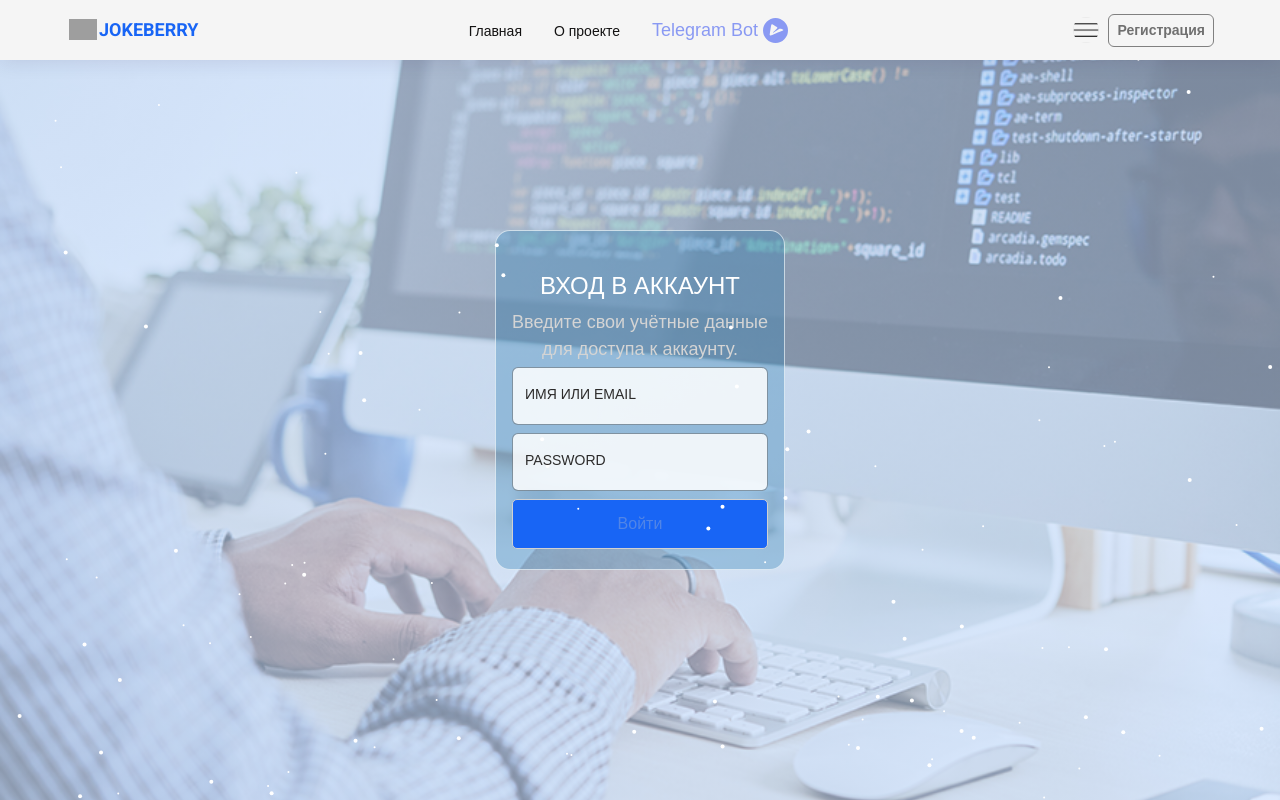
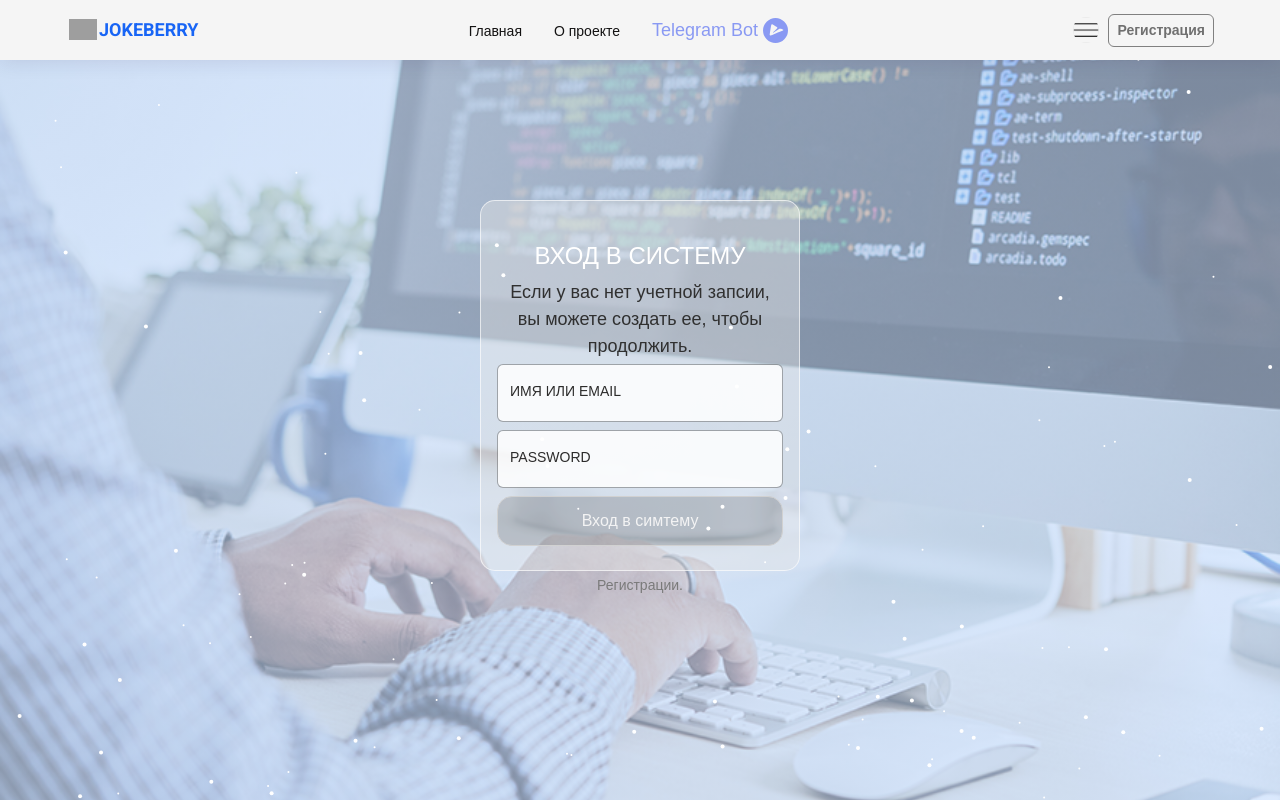
Before and after one commit to dankfedorov/Jokeberry-Frontend, a React app: page /login in a window 1280 px wide. Built offline with nearby package versions, Linux system fonts and the light colour scheme; grey boxes are pictures that could not be loaded.

Commit message:
changed about

```diff
--- a/src/assets/styles/sendform.css
+++ b/src/assets/styles/sendform.css
@@ -26,10 +26,10 @@ body {
   border: 1px solid #ffffffa2;
   border-radius: 15px;
   color: white;
-background-color: #2e7eb357;
+background-color: #e4e4e46c;
 }
 .login__descr {
-  color: #d4d4d4;
+  color: #303030;
 }
 .block {
   background-color: rgb(226, 226, 226);
@@ -49,10 +49,11 @@ background-color: #2e7eb357;
   background-color: rgba(255, 255, 255, 0.986);
 }
 .card-block button {
+  background-color: #1817172c;
   padding: 12px 39px;
-  border-radius: 5px;
+  border-radius: 15px;
   border-color: #d1d1d1;
-  color: #c9c9c952;
+  color: #f5f5f5f8;
   transition: 0.3s;
   min-width: 220px;
 }
--- a/src/pages/LoginPage.js
+++ b/src/pages/LoginPage.js
@@ -62,17 +62,19 @@ const MyForm = () => {
 
   return (
     <div className="container__login d-flex ">
+      <div className="text-center">
 
-        <div className="text-center card-block">
+        <div className="card-block">
 
-          <div className="">
           <div className="p-3">
-              <h4>ВХОД В АККАУНТ</h4>
-              <p className="login__descr mb-1">
-                Введите свои учётные данные<br></br> для доступа к аккаунту.
+            <h4>ВХОД В СИСТЕМУ</h4>
+            <p className="login__descr mb-1">Если у вас нет учетной запсии,
+              вы можете создать ее, чтобы продолжить.
             </p>
 
             <form onSubmit={handleSubmit}>
+
+
               <div className="form-floating">
                 <input
                   type="text"
@@ -97,18 +99,21 @@ const MyForm = () => {
                 <label className="form__label">Password</label>
               </div>
 
-                <button className="w-100 btn mb-1" type="submit">
-                  Войти
+              <button id="submitBtn" className="w-100 btn mb-2" type="submit">
+               Вход в симтему
               </button>
+
             </form>
 
-              {/* <a className="btn card-block__btn-link" href="/admin">ДЕМО ВХОД</a> */}
+            {/* <a className="btn card-block__btn-link" href="/admin">ДЕМО ВХОД </a> */}
           </div>
         </div>
 
+        <a href="/register" className="mb-1 small" type="submit">
+          <span className="">Регистрации.</span>
+        </a>
       </div>
     </div>
-
   );
 };
 
--- a/src/pages/RegisterPage.js
+++ b/src/pages/RegisterPage.js
@@ -49,9 +49,9 @@ const MyForm = () => {
 
         <div className="card-block">
 
-          <div className="p-0">
+          <div className="p-3">
             <h4>РЕГИСТРАЦИЯ</h4>
-            <p className="small mb-1">Создайте учётную запись, чтобы продолжить.
+            <p className="login__descr mb-1">Создайте учётную запись, чтобы продолжить.
             </p>
 
             <form onSubmit={handleSubmit}>
@@ -81,7 +81,7 @@ const MyForm = () => {
                 <label className="form__label">Password</label>
               </div>
 
-              <button id="submitBtn" className="w-100 btn mb-2" type="submit">
+              <button id="submitBtn" className="btn-reset w-100 btn mb-2" type="submit">
                 Регистрация
               </button>
 
@@ -91,7 +91,9 @@ const MyForm = () => {
           </div>
         </div>
 
-
+        <a href="/login" className="mb-1 small" type="submit">
+          <span className="">Вход в систему.</span>
+        </a>
       </div>
     </div>
   );
```
Lines whose indentation alone changed are shown as unchanged.
